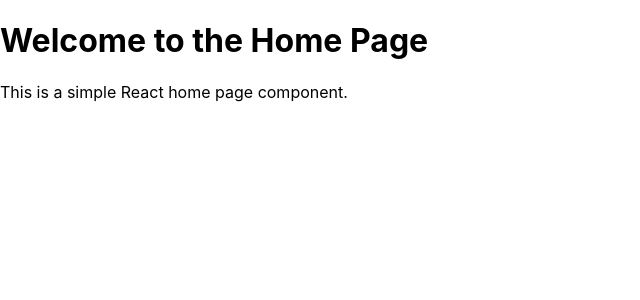
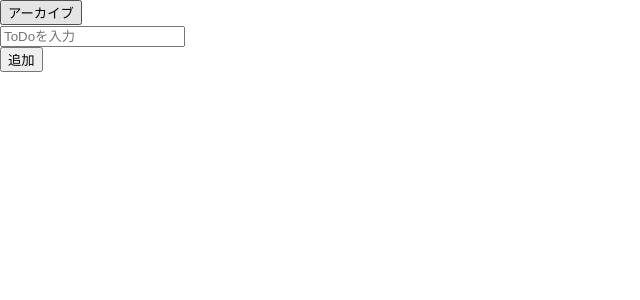
Before and after one commit to Omochi-Okome/PomodoroList, a React (Create React App) app in the folder client/: page / in a window 1280 px wide. Shown: the top 300 px of the page, without its empty margins (0-640 px from the left). Built offline with nearby package versions, Linux system fonts and the light colour scheme.

Commit message:
ejsをReactに移植、必要な知識が不足している

```diff
--- a/client/src/App.js
+++ b/client/src/App.js
@@ -1,14 +1,12 @@
 import "./App.css";
 import { BrowserRouter as Router, Route, Routes } from "react-router-dom";
 import Home from "./components/Home";
-import Item from "./components/Item";
 
 function App() {
   return (
     <Router>
       <Routes>
         <Route path="/" element={<Home />}/>
-        <Route path="/item" element={<Item/>}/>
       </Routes>
     </Router>
   );
--- a/client/src/components/Home.js
+++ b/client/src/components/Home.js
@@ -1,13 +1,15 @@
 // Home.js
 
-import React from 'react';
+import React from "react";
+import Bar from "./Home_bar";
+import Input from "./Home_explore"
 
 const Home = () => {
   return (
-    <div>
-      <h1>Welcome to the Home Page</h1>
-      <p>This is a simple React home page component.</p>
-    </div>
+    <>
+      <Bar />
+      <Input />
+    </>
   );
 };
 
--- /dev/null
+++ b/client/src/components/Home_bar.js
@@ -0,0 +1,16 @@
+import React from 'react';
+
+const bar = () => {
+  return (
+    <nav>
+        <div class="container-fluid">
+            <form action="/archive" method="GET">
+                <button class="btn btn-outline-primary" type="submit">アーカイブ</button>
+            </form>
+        <span class="navbar-toggler-icon"></span>
+        </div>
+    </nav>
+  );
+};
+
+export default bar;
--- /dev/null
+++ b/client/src/components/Home_explore.js
@@ -0,0 +1,20 @@
+import React from 'react';
+
+const Input = () => {
+    return(
+        <div class="container">
+            <div class="row text-center pb-4">
+                <div class="col-md-8 order-1 ">
+                    <form action="/item" method="POST">
+                        <input type="text" class="form-control" name="ToDoItem" placeholder="ToDoを入力" />
+                    </form>
+                </div>
+                <div class="col-md-2 order-2">
+                    <button class="btn btn-primary" type="submit">追加</button>
+                </div>
+            </div>
+        </div>
+    )
+}
+
+export default Input;
--- a/client/src/components/Item.js
+++ /dev/null
@@ -1,11 +0,0 @@
-import React from 'react';
-
-const Item = () => {
-  return (
-    <div>
-      <h1>Hello World!</h1>
-    </div>
-  );
-};
-
-export default Item;
```
